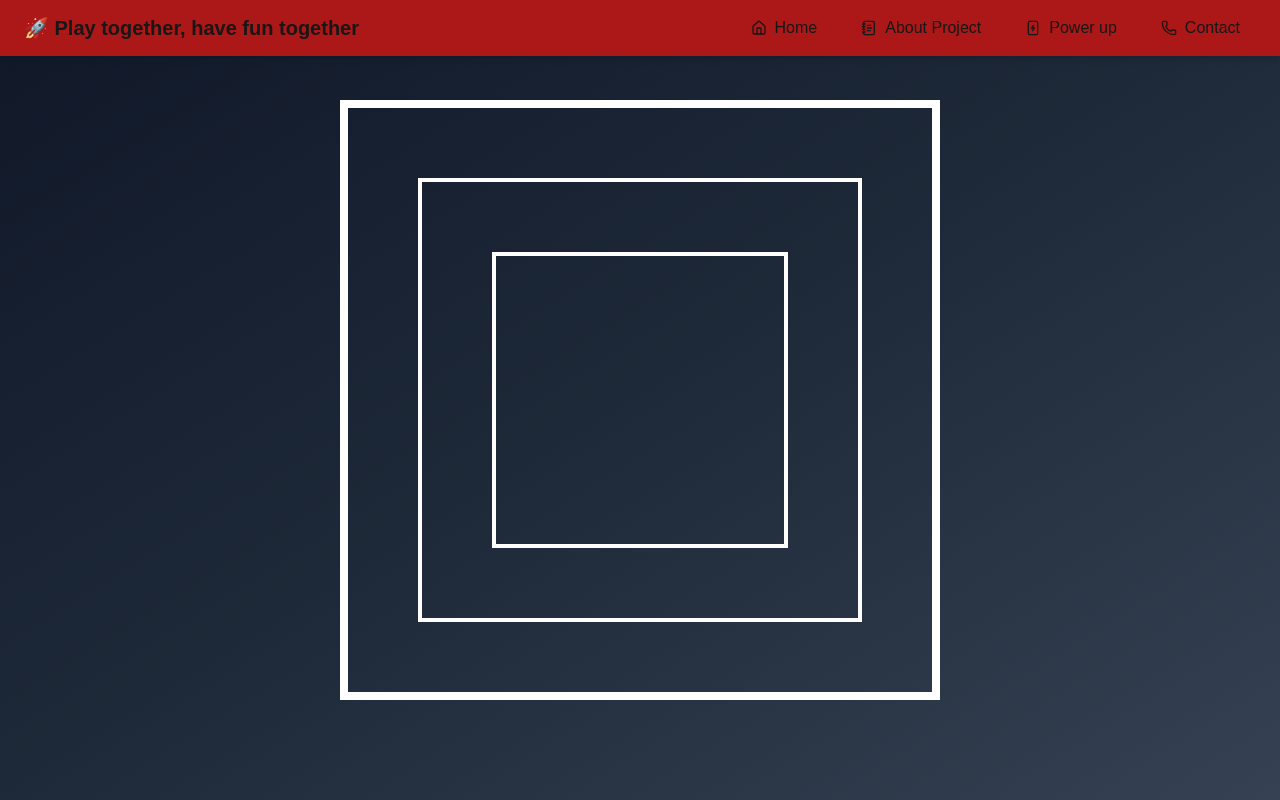
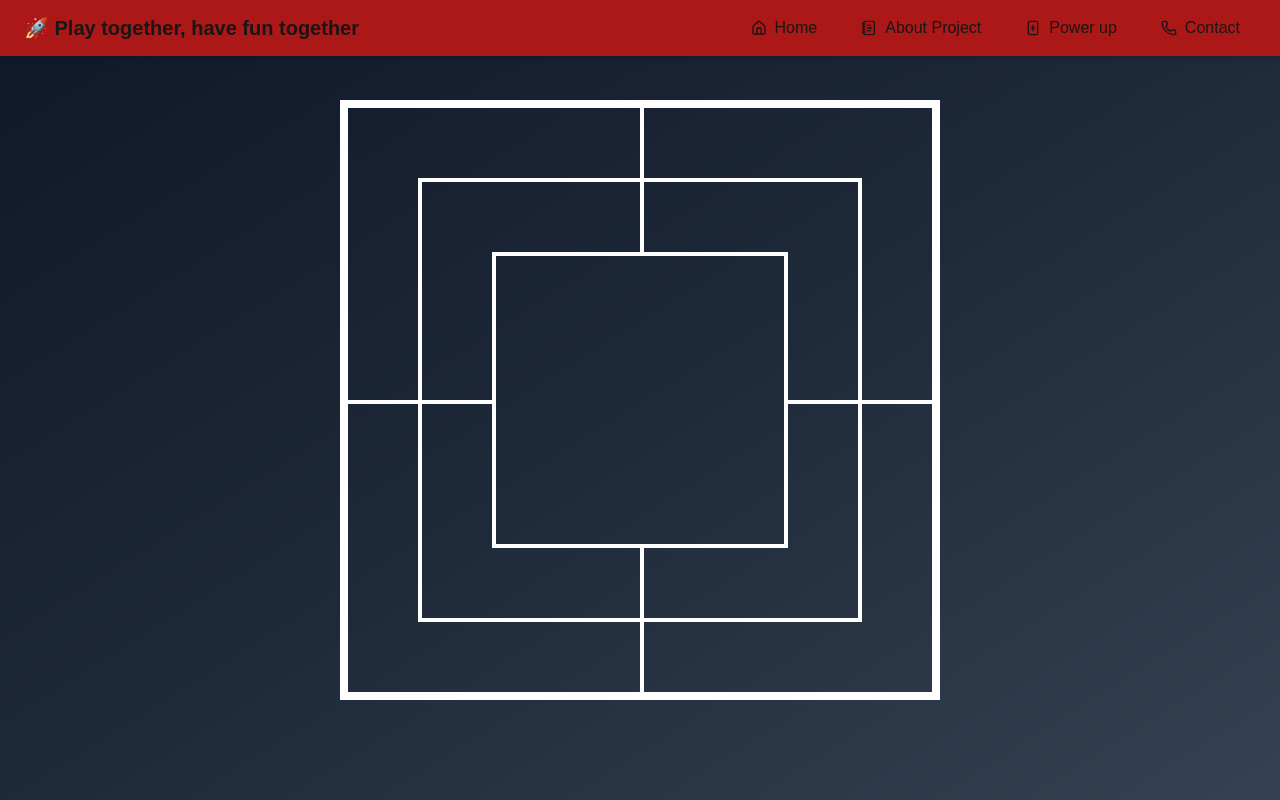
Before and after one commit to Lucasrfon/gametogether, a Next.js app: page /games/mill in a window 1280 px wide. Built offline with nearby package versions, Linux system fonts and the light colour scheme.

Commit message:
feat: create crossing lines

```diff
--- a/src/app/games/mill/page.tsx
+++ b/src/app/games/mill/page.tsx
@@ -54,13 +54,33 @@ export default function MillBoard() {
         {/* Quadrados concêntricos */}
         <div className="absolute border-4 border-white inset-0"></div>
         <div
-          className="absolute border-4 border-white inset-0"
+          className="absolute border-4 border-white"
           style={{ inset: '12.5%' }}
         ></div>
         <div
           className="absolute border-4 border-white"
           style={{ inset: '25%' }}
         ></div>
+
+        {/* Linhas de ligação (cantos ↔ cantos e meios ↔ meios) */}
+        {/* Horizontal esquerda */}
+        <div
+          className="absolute border-t-4 border-white"
+          style={{ top: '50%', left: '0%', width: '25%' }}
+        ></div>
+        <div
+          className="absolute border-t-4 border-white"
+          style={{ top: '50%', left: '75%', width: '25%' }}
+        ></div>
+        {/* Vertical superior */}
+        <div
+          className="absolute border-l-4 border-white"
+          style={{ left: '50%', top: '0%', height: '25%' }}
+        ></div>
+        <div
+          className="absolute border-l-4 border-white"
+          style={{ left: '50%', top: '75%', height: '25%' }}
+        ></div>
       </div>
     </div>
   );
```
